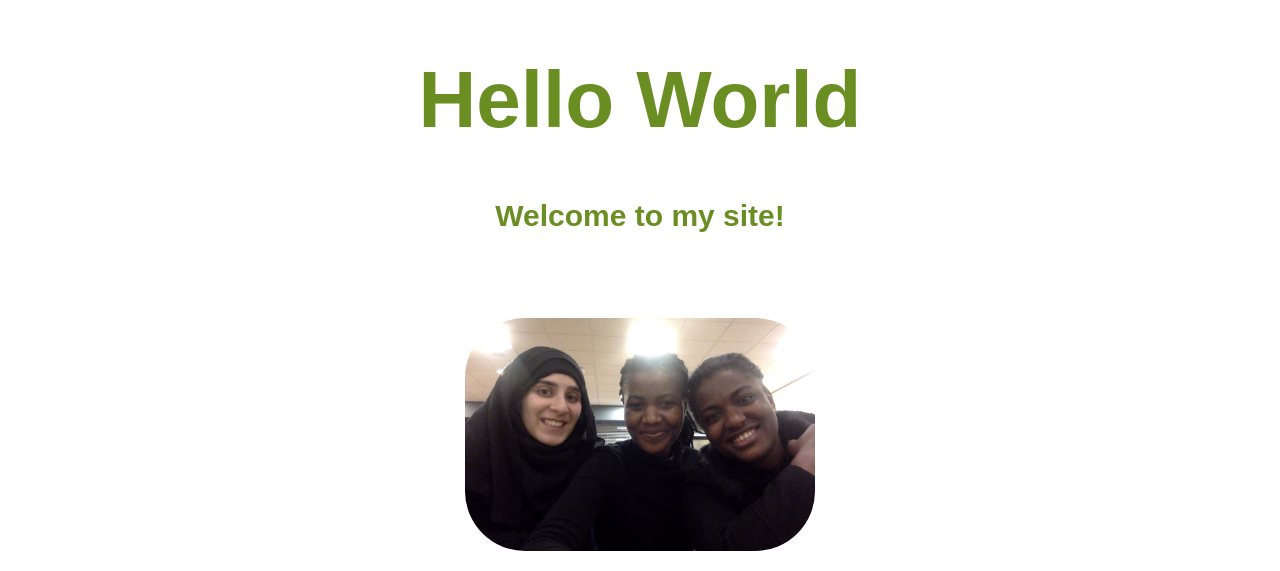
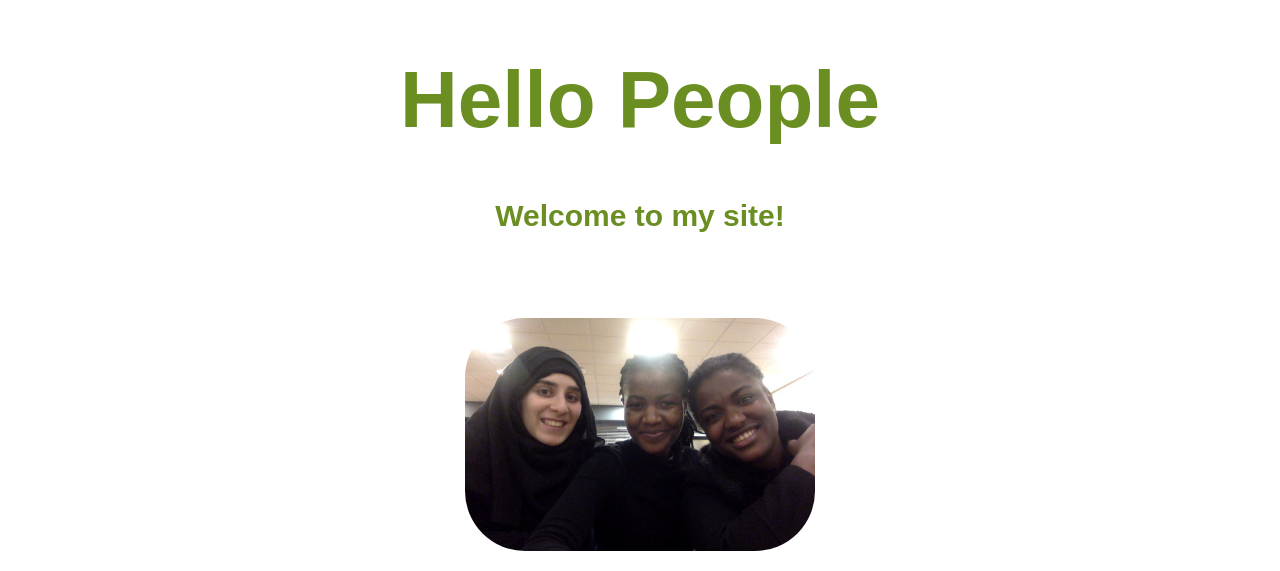
Before and after one commit to DimphoMme/beginners-week-one-master, a plain HTML site: page index.html in a window 1280 px wide. Shown: the top 571 px of the page. Drawn offline with Linux system fonts and the light colour scheme.

Commit message:
Update index.html
Change "Hello World" to "Hello People"

```diff
--- a/index.html
+++ b/index.html
@@ -7,7 +7,7 @@
 
 <body>
   <div>
-    <h1>Hello World</h1>
+    <h1>Hello People</h1>
     <h2>Welcome to my site!</h2>
         <a href="https://www.youtube.com/watch?v=u60WSAkjJlo" target="_blank"> <img src="./selfie.jpg" alt="here lies Donald the duke of ducks" width="350px"></a>
     <figcaption>Here lies Donald the Duke of Ducks</figcaption>
```
